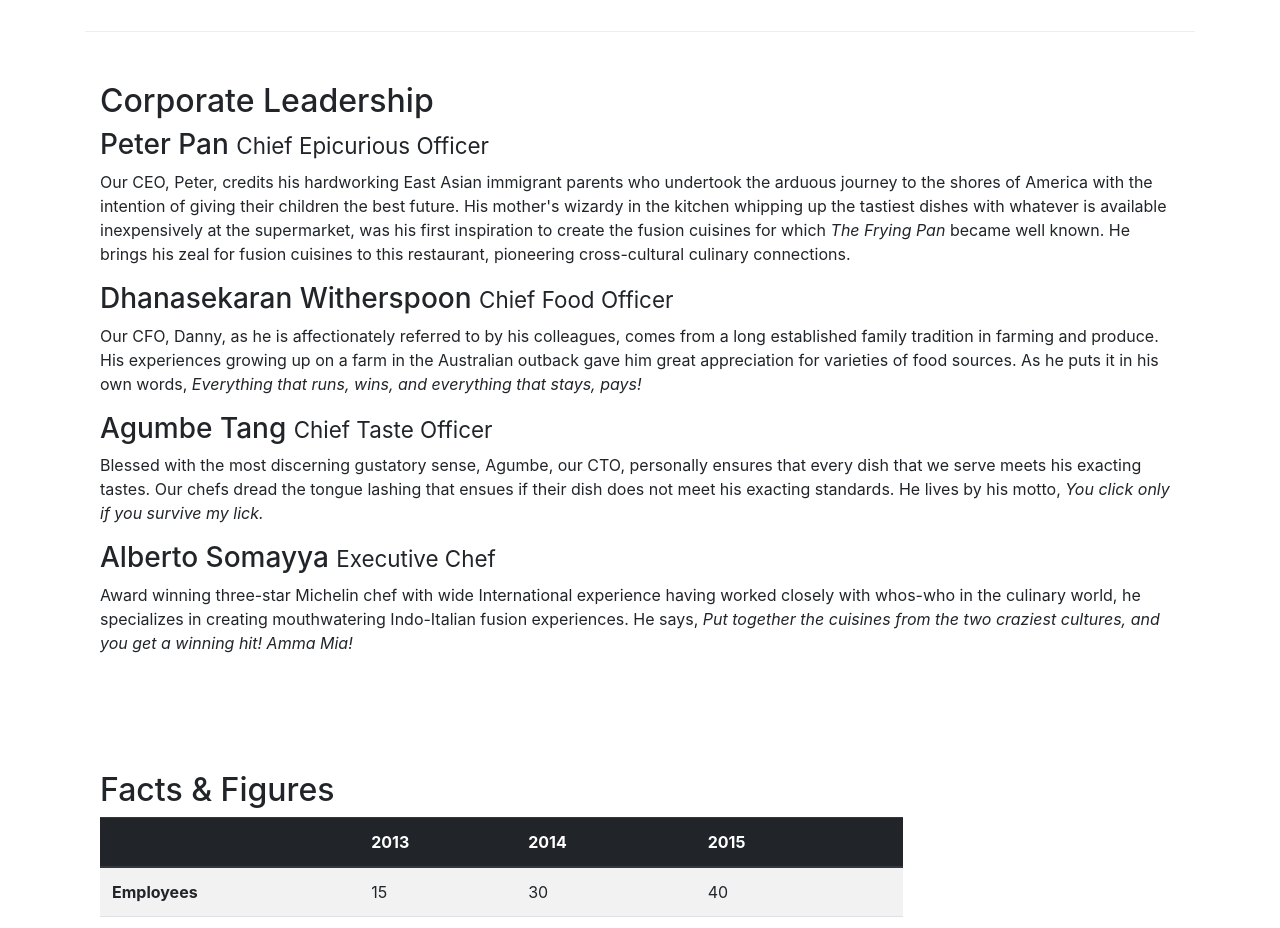
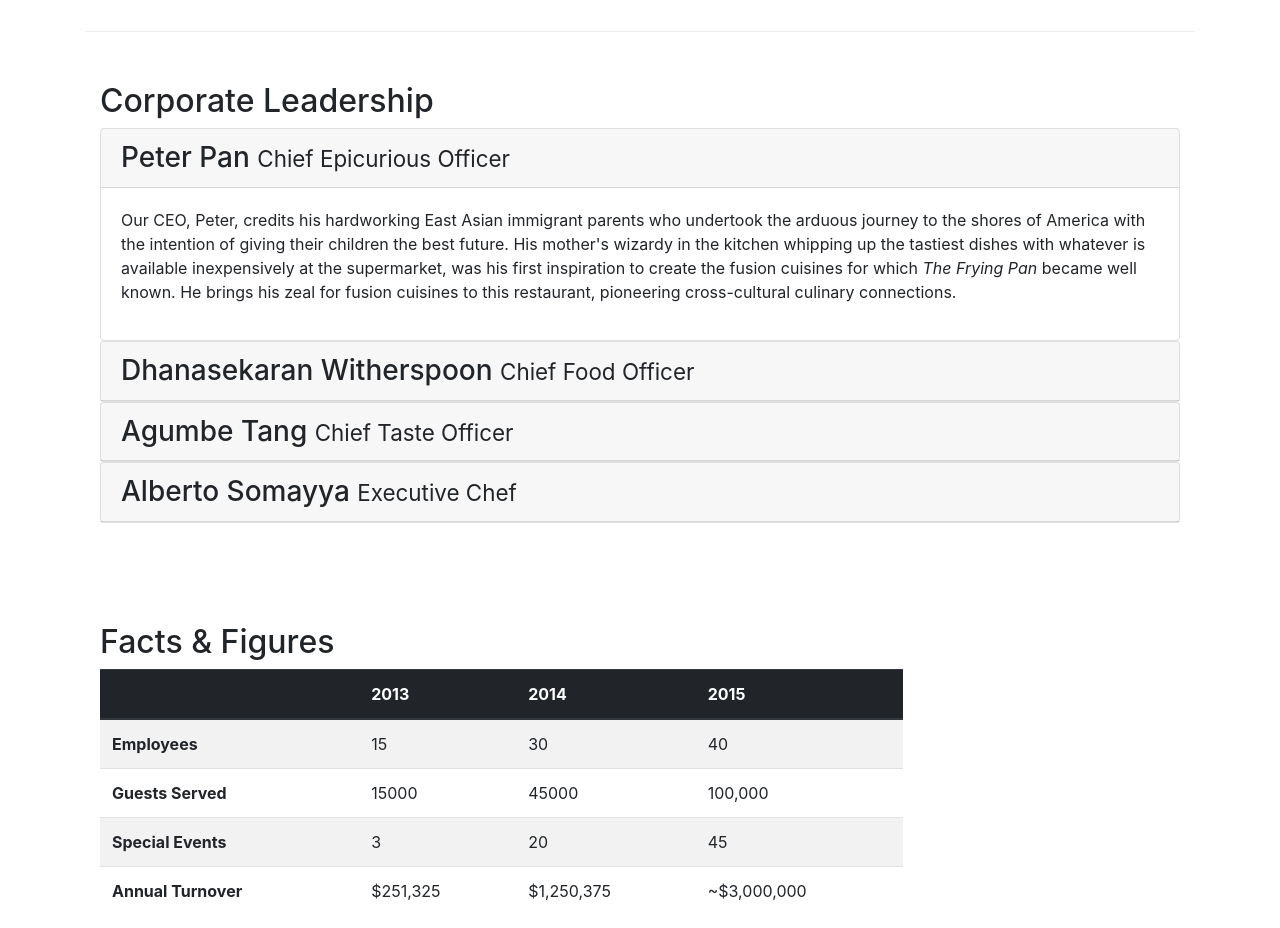
Before and after one commit to de-salman/bootstrap, a website: page aboutus.html in a window 1280 px wide. Shown: the part 940-1868 px from the top of the page. Drawn offline with nearby package versions, Linux system fonts and the light colour scheme.

Commit message:
accordion

```diff
--- a/aboutus.html
+++ b/aboutus.html
@@ -102,14 +102,65 @@
         <div class="row row-content" style="border:none">
             <div class="col-12">
                 <h2>Corporate Leadership</h2>
-                <h3>Peter Pan <small>Chief Epicurious Officer</small></h3>
-                <p class="d-none d-sm-block">Our CEO, Peter, credits his hardworking East Asian immigrant parents who undertook the arduous journey to the shores of America with the intention of giving their children the best future. His mother's wizardy in the kitchen whipping up the tastiest dishes with whatever is available inexpensively at the supermarket, was his first inspiration to create the fusion cuisines for which <em>The Frying Pan</em> became well known. He brings his zeal for fusion cuisines to this restaurant, pioneering cross-cultural culinary connections.</p>
-                <h3>Dhanasekaran Witherspoon <small>Chief Food Officer</small></h3>
-                <p class="d-none d-sm-block">Our CFO, Danny, as he is affectionately referred to by his colleagues, comes from a long established family tradition in farming and produce. His experiences growing up on a farm in the Australian outback gave him great appreciation for varieties of food sources. As he puts it in his own words, <em>Everything that runs, wins, and everything that stays, pays!</em></p>
-                <h3>Agumbe Tang <small>Chief Taste Officer</small></h3>
-                <p class="d-none d-sm-block">Blessed with the most discerning gustatory sense, Agumbe, our CTO, personally ensures that every dish that we serve meets his exacting tastes. Our chefs dread the tongue lashing that ensues if their dish does not meet his exacting standards. He lives by his motto, <em>You click only if you survive my lick.</em></p>
-                <h3>Alberto Somayya <small>Executive Chef</small></h3>
-                <p class="d-none d-sm-block">Award winning three-star Michelin chef with wide International experience having worked closely with whos-who in the culinary world, he specializes in creating mouthwatering Indo-Italian fusion experiences. He says, <em>Put together the cuisines from the two craziest cultures, and you get a winning hit! Amma Mia!</em></p>
+                <div id="accordion">
+                    <div class="card">
+                        <div class="card-header" role="tab" id="peterhead">
+                            <h3 class="mb-0">
+                                <a data-toggle="collapse" data-target="#peter">
+                                    Peter Pan <small>Chief Epicurious Officer</small>
+                                </a>
+                            </h3>
+                        </div>
+                        <div class="collapse show" id="peter" data-parent="#accordion">
+                            <div class="card-body">
+                                <p class="d-none d-sm-block">Our CEO, Peter, credits his hardworking East Asian immigrant parents who undertook the arduous journey to the shores of America with the intention of giving their children the best future. His mother's wizardy in the kitchen whipping up the tastiest dishes with whatever is available inexpensively at the supermarket, was his first inspiration to create the fusion cuisines for which <em>The Frying Pan</em> became well known. He brings his zeal for fusion cuisines to this restaurant, pioneering cross-cultural culinary connections.</p>
+                            </div>
+                        </div>
+                    </div>
+                                        <div class="card">
+                            <div class="card-header" role="tab" id="dannyhead">
+                            <h3 class="mb-0">
+                                <a class="collapsed" data-toggle="collapse" data-target="#danny">
+                                Dhanasekaran Witherspoon <small>Chief Food Officer</small>
+                                </a>
+                            </h3>
+                        </div>
+                        <div class="collapse" id="danny" data-parent="#accordion">
+                            <div class="card-body">
+                                <p class="d-none d-sm-block">Our CFO, Danny, as he is affectionately referred to by his colleagues, comes from a long established family tradition in farming and produce. His experiences growing up on a farm in the Australian outback gave him great appreciation for varieties of food sources. As he puts it in his own words, <em>Everything that runs, wins, and everything that stays, pays!</em></p>
+                            </div>
+                        </div>
+                    </div>
+                    <div class="card">
+                            <div class="card-header" role="tab" id="agumbehead">
+                            <h3 class="mb-0">
+                                <a class="collapsed" data-toggle="collapse" data-target="#agumbe">
+                                Agumbe Tang <small>Chief Taste Officer</small>
+                                </a>
+                            </h3>
+                        </div>
+                        <div class="collapse" id="agumbe" data-parent="#accordion">
+                            <div class="card-body">
+                                <p class="d-none d-sm-block">Blessed with the most discerning gustatory sense, Agumbe, our CTO, personally ensures that every dish that we serve meets his exacting tastes. Our chefs dread the tongue lashing that ensues if their dish does not meet his exacting standards. He lives by his motto, <em>You click only if you survive my lick.</em></p>
+                            </div>
+                        </div>
+                    </div>
+                    <div class="card">
+                            <div class="card-header" role="tab" id="albertohead">
+                            <h3 class="mb-0">
+                                <a class="collapsed" data-toggle="collapse" data-target="#alberto">
+                                Alberto Somayya <small>Executive Chef</small>
+                                </a>
+                            </h3>
+                        </div>
+                        <div class="collapse" id="alberto" data-parent="#accordion">
+                            <div class="card-body">
+                                <p class="d-none d-sm-block">Award winning three-star Michelin chef with wide International experience having worked closely with whos-who in the culinary world, he specializes in creating mouthwatering Indo-Italian fusion experiences. He says, <em>Put together the cuisines from the two craziest cultures, and you get a winning hit! Amma Mia!</em></p>
+                            </div>
+                        </div>
+                    </div>
+                </div>
+
             </div>
        </div>
        <div class="row row-content">
```
Also changed, not shown: CSS/style.css (line endings or trailing spaces).
